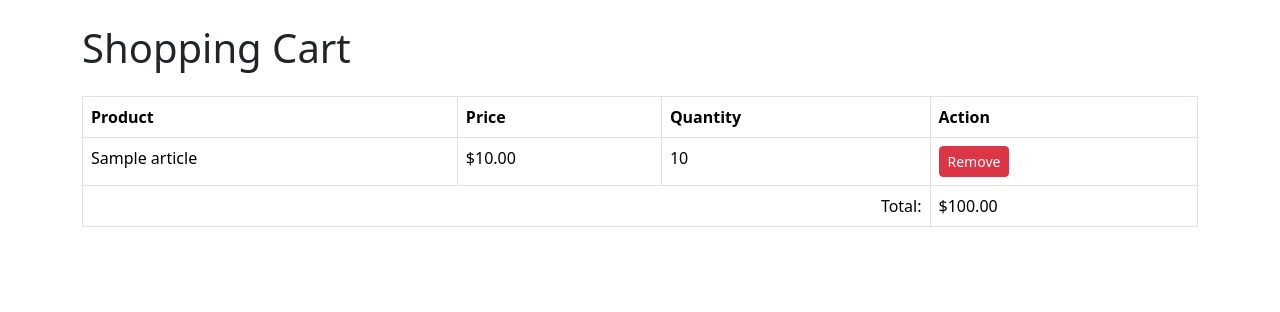
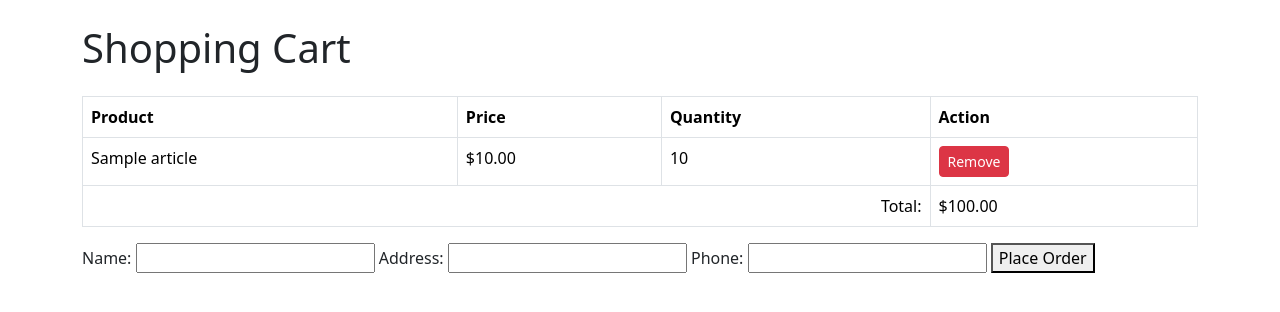
Before and after one commit to jumgal23/homework54, a Django app: page /cart/ in a window 1280 px wide. Shown: the part 56-368 px from the top of the page. Run offline with Django 5.2, Linux system fonts and the light colour scheme; tables that the repository leaves empty hold one stand-in row (values such as "Sample post").

Commit message:
лабороторная работа №60

```diff
--- a/source/shop/admin.py
+++ b/source/shop/admin.py
@@ -1,5 +1,5 @@
 from django.contrib import admin
-from shop.models import Article, TypeArticle
+from shop.models import Article, TypeArticle, Order, OrderItem
 
 
 admin.site.register(TypeArticle)
--- a/source/shop/forms.py
+++ b/source/shop/forms.py
@@ -16,3 +16,9 @@ class ArticleForm(forms.ModelForm):
 
 class SimpleSearchForm(forms.Form):
     search = forms.CharField(max_length=100, required=False, label='Найти')
+
+
+class CheckoutForm(forms.Form):
+    name = forms.CharField(label='Name', max_length=100, required=True)
+    address = forms.CharField(label='Address', max_length=255, required=True)
+    phone = forms.CharField(label='Phone', max_length=20, required=True)
--- a/source/shop/models.py
+++ b/source/shop/models.py
@@ -1,5 +1,6 @@
 from django.db import models
 from django.urls import reverse
+from django.contrib.auth.models import User
 
 
 class TypeArticle(models.Model):
@@ -29,8 +30,26 @@ class Article(models.Model):
 
 
 class CartItem(models.Model):
+    user = models.ForeignKey(User, on_delete=models.CASCADE)
     product = models.ForeignKey('shop.Article', on_delete=models.CASCADE)
     quantity = models.PositiveIntegerField(default=0)
 
     def __str__(self):
         return f'{self.product.name} - {self.quantity} units in the cart'
+
+
+class Order(models.Model):
+    user = models.ForeignKey(User, on_delete=models.CASCADE)
+    name = models.CharField(max_length=255)
+    address = models.CharField(max_length=255)
+    phone = models.CharField(max_length=20)
+    created_at = models.DateTimeField(auto_now_add=True)
+
+
+class OrderItem(models.Model):
+    order = models.ForeignKey(Order, on_delete=models.CASCADE)
+    product = models.ForeignKey('shop.Article', on_delete=models.CASCADE)
+    quantity = models.PositiveIntegerField()
+
+    def __str__(self):
+        return f'{self.product.name} - {self.quantity} '
--- a/source/shop/templates/cart_view.html
+++ b/source/shop/templates/cart_view.html
@@ -6,6 +6,8 @@
 {% block content %}
     <h1 class="mt-4 mb-4">Shopping Cart</h1>
     <div class="table-responsive">
+    <form method="post" action="{% url 'checkout' %}">
+    {% csrf_token %}
         <table class="table table-bordered">
             <thead>
                 <tr>
@@ -32,5 +34,13 @@
                 </tr>
             </tfoot>
         </table>
+    <label for="name">Name:</label>
+    <input type="text" name="name" required>
+    <label for="address">Address:</label>
+    <input type="text" name="address" required>
+    <label for="phone">Phone:</label>
+    <input type="text" name="phone" required>
+    <button type="submit">Place Order</button>
+    </form>
     </div>
 {% endblock %}
--- a/source/shop/templates/product_view.html
+++ b/source/shop/templates/product_view.html
@@ -3,6 +3,7 @@
     <a class="nav-link active" aria-current="page" href="{% url 'category_add_view' %}">Создать категорию</a>
     <a class="nav-link active" aria-current="page" href="{% url 'product_add_view' %}">Создать продукт</a>
     <a class="nav-link active" aria-current="page" href="{% url 'categories_view' %}">Категории</a>
+    <a class="nav-link active" aria-current="page" href="{% url 'cart_view' %}">Корзинка</a>
 {% endblock %}
 {% block content %}
     <img class="d-flex w-25 p-3 h-25 d-inline-block" src="{{ article.image }}" alt="{{ article.name }}">
@@ -16,4 +17,5 @@
     <p><a href="{% url 'delete_view' pk=article.id %}">Delete</a></p>
     <p><a href="{% url 'add_to_cart' pk=article.id %}">Add to Cart</a></p>
     <p><a href="{% url 'products_view' %}">На главную</a></p>
+
 {% endblock %}
--- a/source/shop/templates/products_view.html
+++ b/source/shop/templates/products_view.html
@@ -4,7 +4,7 @@
     <a class="nav-link active" aria-current="page" href="{% url 'category_add_view' %}">Создать категорию</a>
     <a class="nav-link active" aria-current="page" href="{% url 'product_add_view' %}">Создать продукт</a>
     <a class="nav-link active" aria-current="page" href="{% url 'categories_view' %}">Категории</a>
-    <a class="nav-link active" aria-current="page" href="{% url 'cart_view' %}">Shopping Cart</a>
+    <a class="nav-link active" aria-current="page" href="{% url 'cart_view' %}">Корзинка</a>
 {% endblock %}
 {% block content %}
     <form method="get">
--- a/source/shop/urls.py
+++ b/source/shop/urls.py
@@ -1,7 +1,8 @@
 from django.urls import path,reverse
 from .views import (ProductsListView, ProductDetailView, category_add_view, ProductCreateView,
                     categories_view, category_edit_view, ProductUpdateView, ProductDeleteView,
-                    cart_view, add_to_cart, remove_from_cart)
+                    cart_view, add_to_cart, remove_from_cart, checkout)
+
 
 urlpatterns = [
     path('', ProductsListView.as_view(), name='products_view'),
@@ -15,9 +16,11 @@ urlpatterns = [
     path('cart/', cart_view, name='cart_view'),
     path('add-to-cart/<int:pk>/', add_to_cart, name='add_to_cart'),
     path('remove-from-cart/<int:pk>/', remove_from_cart, name='remove_from_cart'),
+    path('checkout/', checkout, name='checkout'),
 
 ]
 
 
+
 def get_absolute_url(self):
     return reverse('product_view', args=[str(self.id)])
--- a/source/shop/views.py
+++ b/source/shop/views.py
@@ -1,8 +1,10 @@
 from django.shortcuts import render, get_object_or_404, redirect
-from .models import Article, TypeArticle, CartItem
-from .forms import ArticleForm, TypeArticleForm, SimpleSearchForm
+from .models import Article, TypeArticle, CartItem, Order, OrderItem
+from .forms import ArticleForm, TypeArticleForm, SimpleSearchForm, CheckoutForm
 from django.views.generic import ListView, DetailView, CreateView,  UpdateView, DeleteView
 from django.urls import reverse_lazy
+from django.contrib import messages
+from django.contrib.auth.decorators import login_required
 
 
 class ProductsListView(ListView):
@@ -96,7 +98,8 @@ def add_to_cart(request, pk):
             cart_item.quantity += 1
             cart_item.save()
 
-    return redirect('products_view')
+    referer = request.META.get('HTTP_REFERER')
+    return redirect(referer if referer else 'products_view')
 
 
 def cart_view(request):
@@ -112,3 +115,38 @@ def remove_from_cart(request, pk):
     cart_item = get_object_or_404(CartItem, product=article)
     cart_item.delete()
     return redirect('cart_view')
+
+@login_required
+def checkout(request):
+    user = request.user
+
+    if request.method == 'POST':
+        cart_items = CartItem.objects.filter(user=user)
+
+        name = request.POST.get('name')
+        address = request.POST.get('address')
+        phone = request.POST.get('phone')
+
+        if not cart_items.exists():
+            messages.error(request, 'Your cart is empty.')
+            return redirect('qwe')
+
+        order = Order.objects.create(
+            user=user,
+            name=name,
+            address=address,
+            phone=phone
+        )
+
+        for cart_item in cart_items:
+            OrderItem.objects.create(
+                order=order,
+                product=cart_item.product,
+                quantity=cart_item.quantity
+            )
+
+        cart_items.delete()
+        messages.success(request, 'Order placed successfully!')
+        return redirect('products_view')
+
+    return redirect('cart_view')
```
Also changed, not shown: source/shop/migrations/0005_order_cartitem_user_orderitem.py (added).
